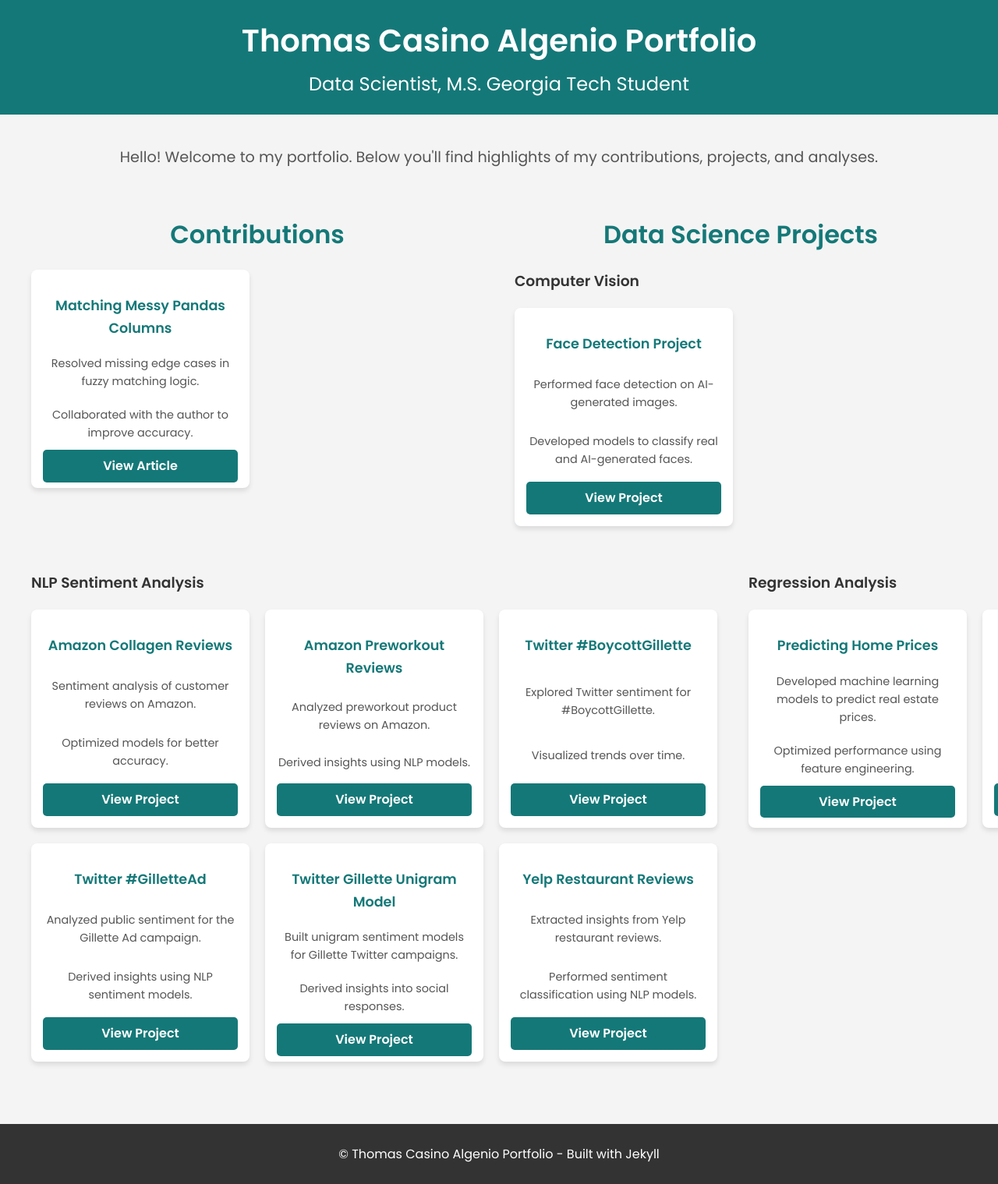
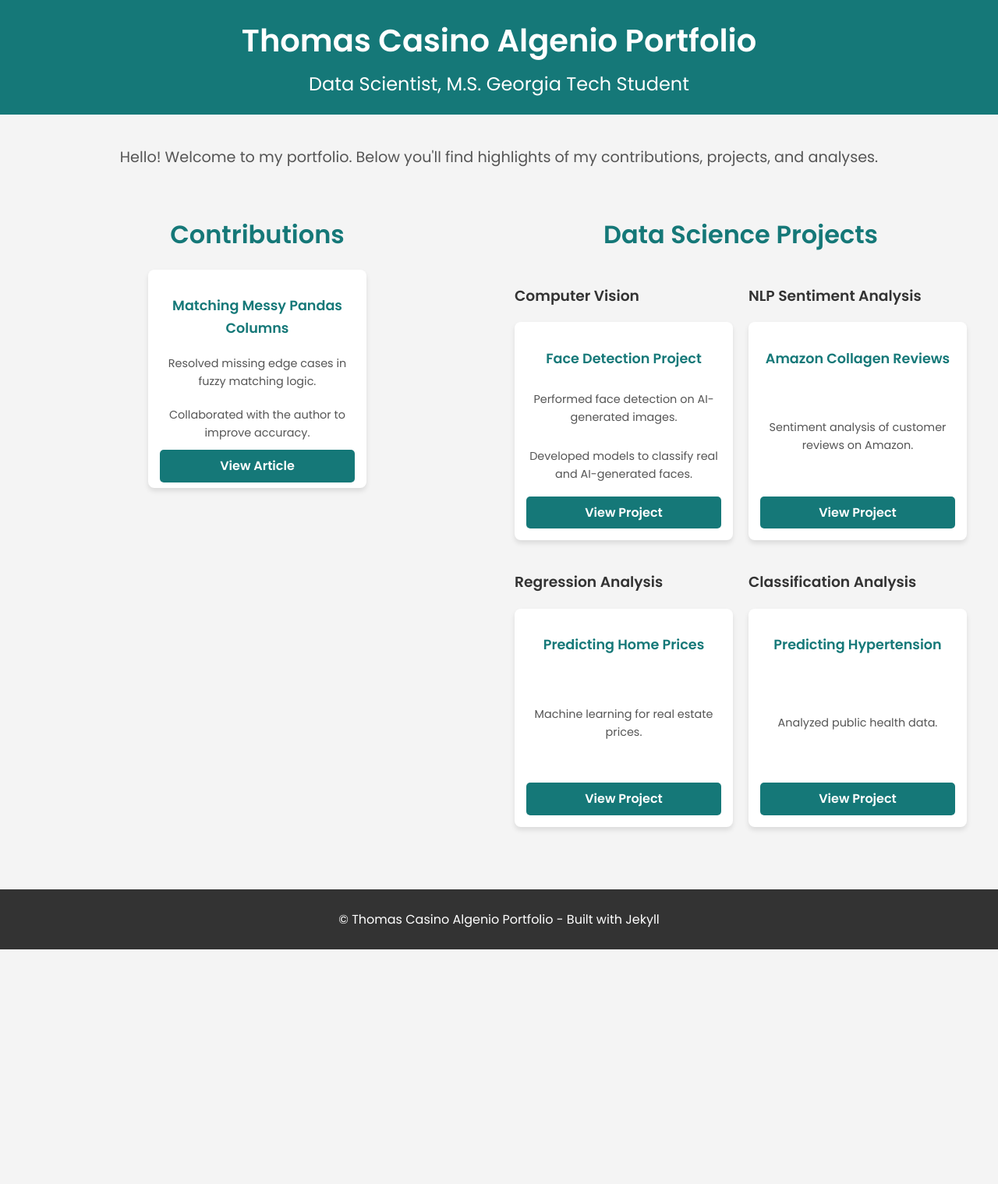
Before and after one commit to thomasalgenio/Thomas_Portfolio, a Jekyll site: the page built from README.md, in a window 1280 px wide. Shown: the whole page at 78% size. Built offline with Jekyll 4.4.1, drawn with Linux system fonts in a browser that asks for light colours; our own code applies the rules of GitHub Pages for plain Markdown files; after the commit the page ends 1218 px from its top, so only the background shows below that.

Commit message:
Update default.html

```diff
--- a/_layouts/default.html
+++ b/_layouts/default.html
@@ -56,10 +56,16 @@
         gap: 40px;
       }
 
+      .grid-2x2 {
+        display: grid;
+        grid-template-columns: 1fr 1fr;
+        gap: 20px;
+      }
+
       .projects {
         display: grid;
         gap: 20px;
-        grid-template-columns: repeat(3, 1fr);
+        grid-template-columns: repeat(auto-fit, minmax(250px, 1fr));
         justify-items: center;
       }
 
@@ -122,6 +128,12 @@
         color: #555;
         margin-bottom: 30px;
       }
+
+      @media (max-width: 768px) {
+        .grid-2-columns, .grid-2x2 {
+          grid-template-columns: 1fr;
+        }
+      }
     </style>
   </head>
   <body>
@@ -154,7 +166,9 @@
         <!-- Data Science Projects -->
         <div>
           <h2>Data Science Projects</h2>
-          <!-- Nested Categories -->
+          <div class="grid-2x2">
+            <!-- Computer Vision -->
+            <div>
               <h3>Computer Vision</h3>
               <div class="projects">
                 <div class="project-card">
@@ -165,67 +179,43 @@
                 </div>
               </div>
             </div>
-      </section>
 
-      <!-- Bottom Rows: Nested Subcategories -->
-      <section class="grid-2-columns">
             <!-- NLP Sentiment Analysis -->
             <div>
               <h3>NLP Sentiment Analysis</h3>
               <div class="projects">
+                <!-- Add all NLP cards here -->
                 <div class="project-card">
                   <h3>Amazon Collagen Reviews</h3>
                   <p>Sentiment analysis of customer reviews on Amazon.</p>
-              <p>Optimized models for better accuracy.</p>
                   <a href="https://github.com/thomasalgenio/Sample_Projects/tree/main/NLP_Sentiment_Analysis_Amazon" class="btn">View Project</a>
-            </div>
-            <div class="project-card">
-              <h3>Amazon Preworkout Reviews</h3>
-              <p>Analyzed preworkout product reviews on Amazon.</p>
-              <p>Derived insights using NLP models.</p>
-              <a href="https://github.com/thomasalgenio/Sample_Projects/tree/main/NLP_Sentiment_Analysis_Amazon" class="btn">View Project</a>
-            </div>
-            <div class="project-card">
-              <h3>Twitter #BoycottGillette</h3>
-              <p>Explored Twitter sentiment for #BoycottGillette.</p>
-              <p>Visualized trends over time.</p>
-              <a href="https://github.com/thomasalgenio/Sample_Projects/tree/main/NLP_Sentiment_Analysis_Gillette" class="btn">View Project</a>
-            </div>
-            <div class="project-card">
-              <h3>Twitter #GilletteAd</h3>
-              <p>Analyzed public sentiment for the Gillette Ad campaign.</p>
-              <p>Derived insights using NLP sentiment models.</p>
-              <a href="https://github.com/thomasalgenio/Sample_Projects/tree/main/NLP_Sentiment_Analysis_Gillette" class="btn">View Project</a>
-            </div>
-            <div class="project-card">
-              <h3>Twitter Gillette Unigram Model</h3>
-              <p>Built unigram sentiment models for Gillette Twitter campaigns.</p>
-              <p>Derived insights into social responses.</p>
-              <a href="https://github.com/thomasalgenio/Sample_Projects/tree/main/NLP_Sentiment_Analysis_Gillette" class="btn">View Project</a>
-            </div>
-            <div class="project-card">
-              <h3>Yelp Restaurant Reviews</h3>
-              <p>Extracted insights from Yelp restaurant reviews.</p>
-              <p>Performed sentiment classification using NLP models.</p>
-              <a href="https://github.com/thomasalgenio/Sample_Projects/tree/main/NLP_Sentiment_Analysis_Yelp" class="btn">View Project</a>
                 </div>
               </div>
             </div>
 
-        <!-- Regression and Classification Analysis -->
+            <!-- Regression -->
             <div>
               <h3>Regression Analysis</h3>
               <div class="projects">
+                <!-- Add Regression cards -->
                 <div class="project-card">
                   <h3>Predicting Home Prices</h3>
-              <p>Developed machine learning models to predict real estate prices.</p>
-              <p>Optimized performance using feature engineering.</p>
+                  <p>Machine learning for real estate prices.</p>
                   <a href="https://github.com/thomasalgenio/Sample_Projects/tree/main/Real_Estate_Prices_Prediction" class="btn">View Project</a>
                 </div>
+              </div>
+            </div>
+
+            <!-- Classification -->
+            <div>
+              <h3>Classification Analysis</h3>
+              <div class="projects">
                 <div class="project-card">
-              <h3>Predicting Used Vehicle Prices</h3>
-              <p>Analyzed features to predict vehicle prices.</p>
-              <a href="https://github.com/thomasalgenio/Sample_Projects/tree/main/Used_Vehicles_Prediction" class="btn">View Project</a>
+                  <h3>Predicting Hypertension</h3>
+                  <p>Analyzed public health data.</p>
+                  <a href="https://github.com/thomasalgenio/Sample_Projects/tree/main/Hypertension_Prediction" class="btn">View Project</a>
+                </div>
+              </div>
             </div>
           </div>
         </div>
```
Lines whose indentation alone changed are shown as unchanged.
